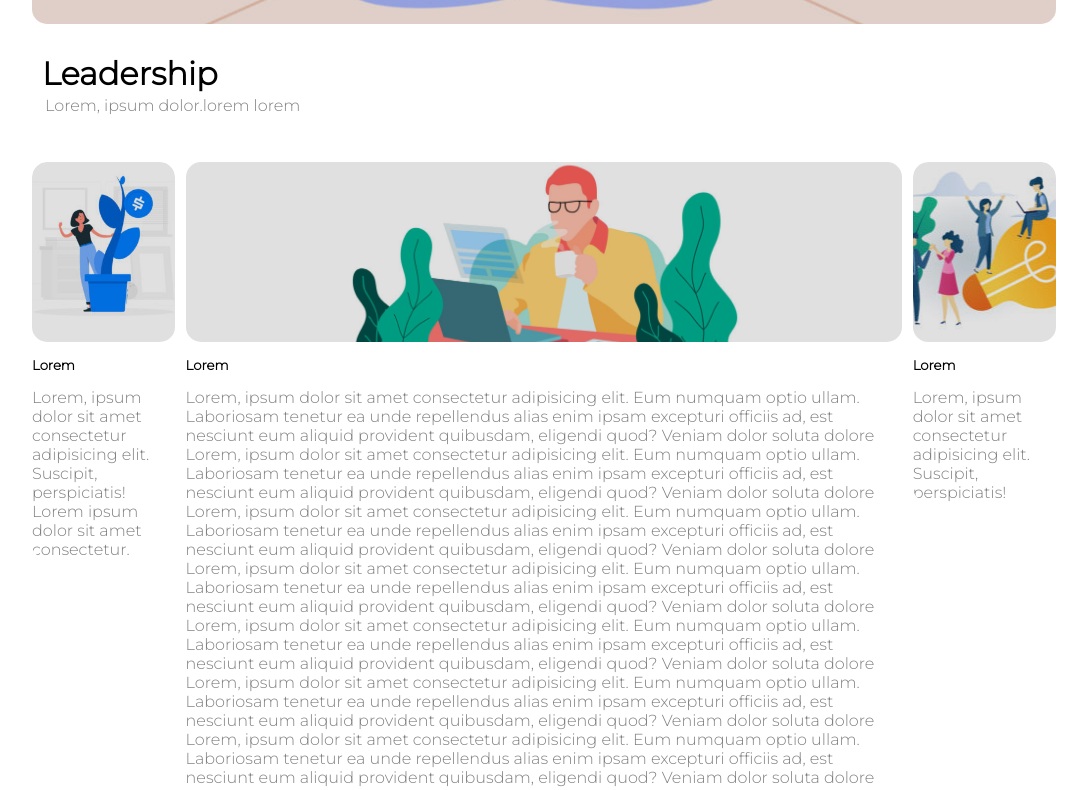
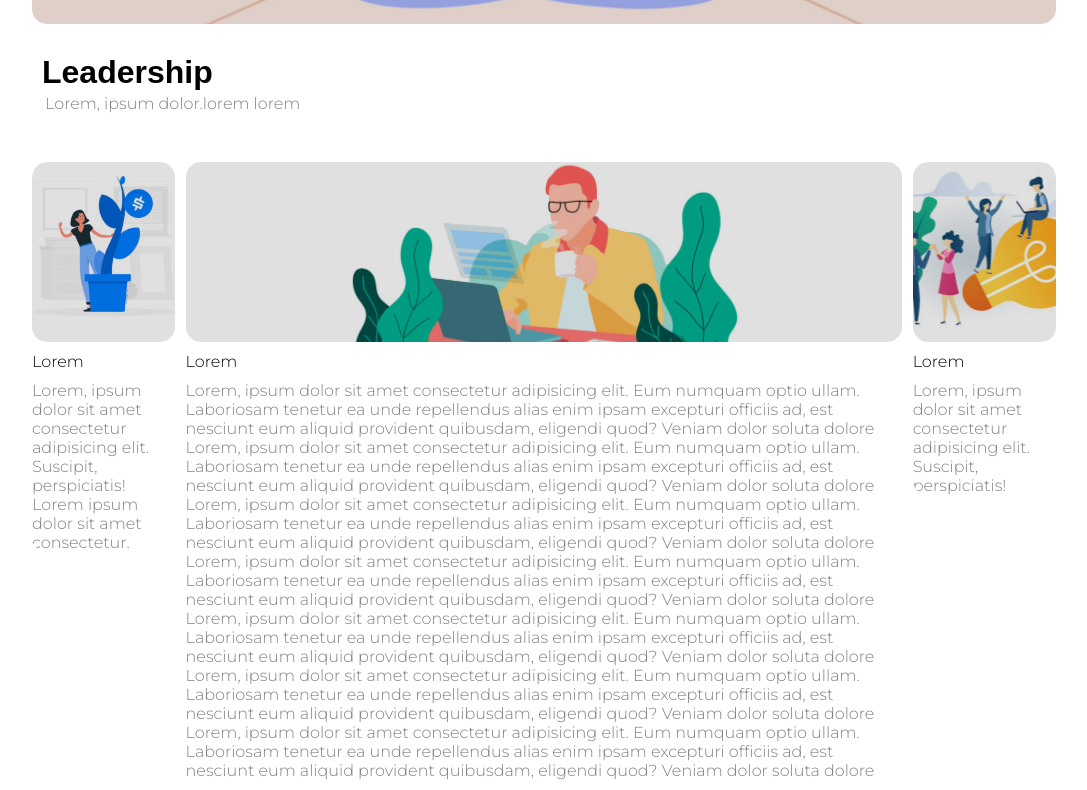
Before and after one commit to Fransch97/htmlcss-wp, a plain HTML site: page index.html in a window 1280 px wide. Shown: the part 656-1446 px from the top of the page, without its empty margins (96-1183 px from the left). Drawn offline with Linux system fonts and the light colour scheme.

Commit message:
changed h5 in p in colums

```diff
--- a/css/style.css
+++ b/css/style.css
@@ -30,10 +30,9 @@ main p{
     color: grey;
 }
 
-h5{
-    padding: 15px 0
+aside p, section p {
+    margin-top: 10px;
 }
-
 
 
 /* THE HOVER'S && ACTIVE */
--- a/index.html
+++ b/index.html
@@ -71,7 +71,7 @@
 
                 <!-- MAIN-HEADER -->
                 <div class="mainheader ">
-                    <h1>Leadership</h1>
+                    <h1 style="font-family: Arial, Helvetica, sans-serif;">Leadership</h1>
                     <p>Lorem, ipsum dolor.lorem lorem</p>
                 </div>
                 <!--END MAIN-HEADER -->
@@ -83,7 +83,7 @@
 
                         <div class="left col-img border-radius overflow "><div class="opacity"></div>
                         </div>
-                        <h5>Lorem</h5>
+                        <p style="color: black;">Lorem</p>
                         <p>Lorem, ipsum dolor sit amet consectetur adipisicing elit. Suscipit, perspiciatis! Lorem ipsum dolor sit amet consectetur.</p>
 
                     </aside>
@@ -93,7 +93,7 @@
                     <section class="float border-radius ">
 
                         <div class="center col-img border-radius overflow"><div class="opacity"></div></div>
-                        <h5>Lorem</h5>
+                        <p style="color: black;">Lorem</p>
                         <p>Lorem, ipsum dolor sit amet consectetur adipisicing elit. Eum numquam optio ullam. Laboriosam tenetur ea unde repellendus alias enim ipsam excepturi officiis ad, est nesciunt eum aliquid provident quibusdam, eligendi quod? Veniam dolor soluta dolore <br>
                         Lorem, ipsum dolor sit amet consectetur adipisicing elit. Eum numquam optio ullam. Laboriosam tenetur ea unde repellendus alias enim ipsam excepturi officiis ad, est nesciunt eum aliquid provident quibusdam, eligendi quod? Veniam dolor soluta dolore <br>
                         Lorem, ipsum dolor sit amet consectetur adipisicing elit. Eum numquam optio ullam. Laboriosam tenetur ea unde repellendus alias enim ipsam excepturi officiis ad, est nesciunt eum aliquid provident quibusdam, eligendi quod? Veniam dolor soluta dolore <br>
@@ -110,7 +110,7 @@
                     <aside class="float col border-radius overflow">
 
                         <div class="right col-img border-radius overflow"><div class="opacity"></div></div>
-                        <h5>Lorem</h5>
+                        <p style="color: black;">Lorem</p>
                         <p>Lorem, ipsum dolor sit amet consectetur adipisicing elit. Suscipit, perspiciatis!</p>
 
                     </aside>
```
